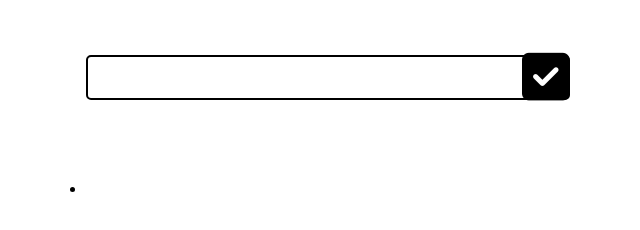
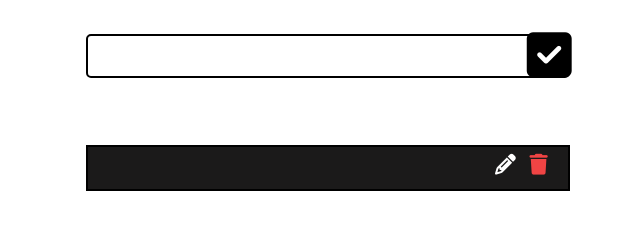
Before and after one commit to EnolCode/To-Do-List, a website built with Vite: page src/index.html in a window 1280 px wide. Both pictures are taken after a click on the icon 857 px from the left and 471 px from the top of the page. Shown: the part 394-624 px from the top of the page, without its empty margins (312-952 px from the left). Built offline with nearby package versions, Linux system fonts and the light colour scheme.

Commit message:
working input

```diff
--- a/src/js/scripts.js
+++ b/src/js/scripts.js
@@ -1,8 +1,23 @@
 const button = document.querySelector(".list__container-input__button");
 const task = document.querySelector(".list__container-input__task");
 const list = document.querySelector(".list__container-tasks__list");
+const divIcons = document.createElement("div");
 
 button.addEventListener("click", (e) => {
-  const taskValue = `<li>${task.value}</li>`;
-  list.innerHTML += taskValue;
+  // const taskValue = `<li class="task">${task.value}</li>`;
+  list.innerHTML += `<li class="task"><input class="input-main" value="${task.value}" readonly><div class="div-icons"> <i class="fa-solid fa-pencil icon-modify"></i> <i class="fa-solid fa-trash icon-delete"></i></div> </li>`;
+  const btnDelete = document.querySelectorAll(".icon-delete");
+  const btnModify = document.querySelectorAll(".icon-modify");
+
+  task.value = "";
+  btnDelete.forEach((el) =>
+    el.addEventListener("click", (e) => {
+      list.removeChild(e.path[2]);
+    })
+  );
+  btnModify.forEach((el) =>
+    el.addEventListener("click", (e) => {
+      console.log(e.path[2].firstChild.removeAttribute("readonly"));
+    })
+  );
 });
--- a/src/sass/styles.scss
+++ b/src/sass/styles.scss
@@ -35,18 +35,79 @@ body {
       border: 2px solid black;
     }
     &__button {
-      font-size: 3.4em;
+      font-size: 3.21em;
       position: relative;
       bottom: 50%;
-      left: 90%;
+      left: 91%;
       cursor: pointer;
       &:hover {
         color: rgb(75, 68, 68);
       }
     }
   }
-  &__container-tasks {
-    height: 0%;
+  &__container-tasks__list {
+    // width: 10em;
+    // background: red;
+    border-radius: 5px;
+  }
+
+  .icon-delete {
+    cursor: pointer;
+    color: rgb(240, 68, 68);
+    &:hover {
+      color: red;
+    }
+  }
+
+  .icon-modify {
+    margin: 0 0.4em;
+    cursor: pointer;
+    &:hover {
+      color: rgb(124, 118, 118);
+    }
+    // color: bluewhite;
+  }
+
+  .task {
+    // margin: 1em;
+    font-size: 1.3em;
+    padding: 0.3em 1em;
+    border: 2px solid black;
+    display: flex;
+    flex-direction: row;
+    justify-content: space-between;
+    color: white;
     background: #1b1a1a;
+
+    &:hover .input-main {
+      transition: 0.1s;
+      background: rgba(255, 255, 255, 0.719);
+      color: black;
+      box-shadow: none;
+    }
+    &:hover {
+      transition: 0.1s;
+      background: rgba(255, 255, 255, 0.719);
+
+      color: black;
+    }
+    &:hover .icon-delete {
+    }
+  }
+  // .div-icons {
+  //   padding: 1em;
+  // }
+
+  .input-main {
+    background: #1b1a1a;
+    border: none;
+    color: white;
+    font-size: 1.2em;
+    outline: none;
+    &:checked {
+      border: none;
+      // transition: 0.3s;
+      // background: rgba(241, 233, 233, 0.719);
+    }
   }
 }
```
